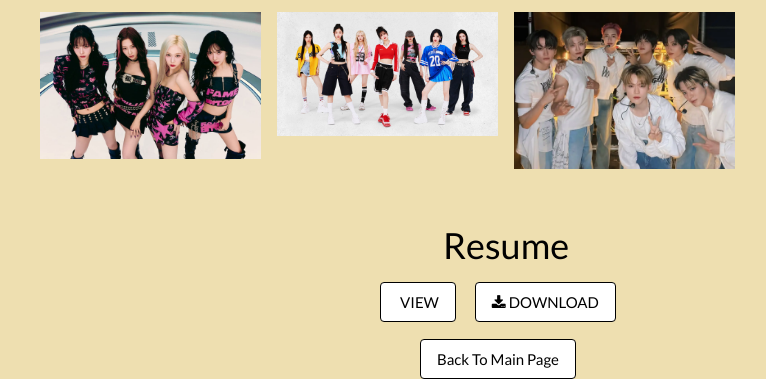
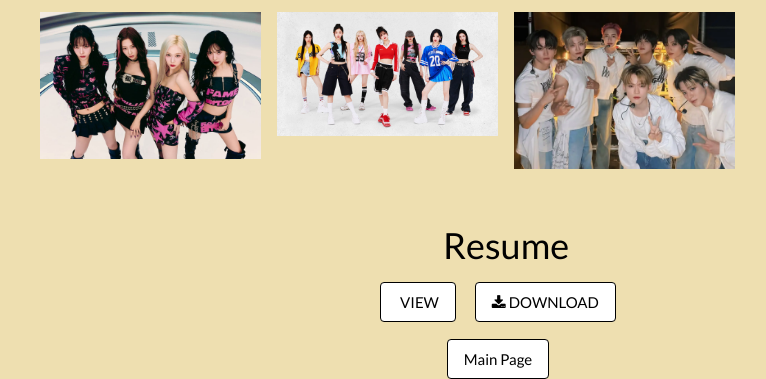
Before and after one commit to JHao0313/Code-Project, a plain HTML site: page PersonalInfo.html in a window 1280 px wide. Shown: the part 3688-4067 px from the top of the page, without its empty margins (134-900 px from the left). Drawn offline with nearby package versions, Linux system fonts and the light colour scheme.

Commit message:
Update PersonalInfo.html

```diff
--- a/PersonalInfo.html
+++ b/PersonalInfo.html
@@ -138,7 +138,7 @@
         <i class="fa fa-download"></i> DOWNLOAD</a>
     </div>
     <div class="w3-center w3-container">
-        <a href="index.html" class="w3-button w3-round w3-border w3-border-black w3-hover-white w3-hover-border-red w3-margin-right" style="background-color: white;">Back To Main Page</a>
+        <a href="index.html" class="w3-button w3-round w3-border w3-border-black w3-hover-white w3-hover-border-red w3-margin-right" style="background-color: white;">Main Page</a>
     </div>
 </body>
 </html>
```
